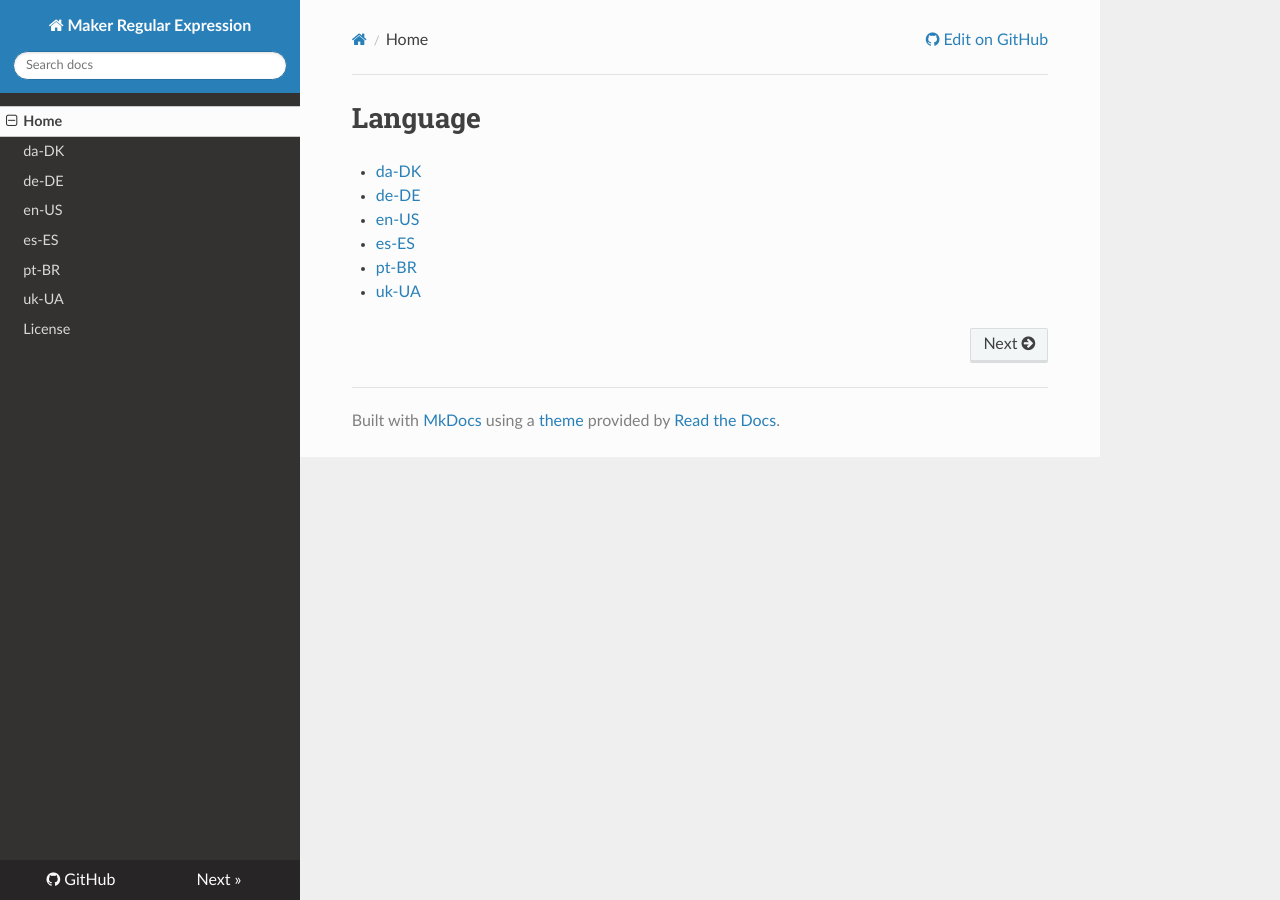
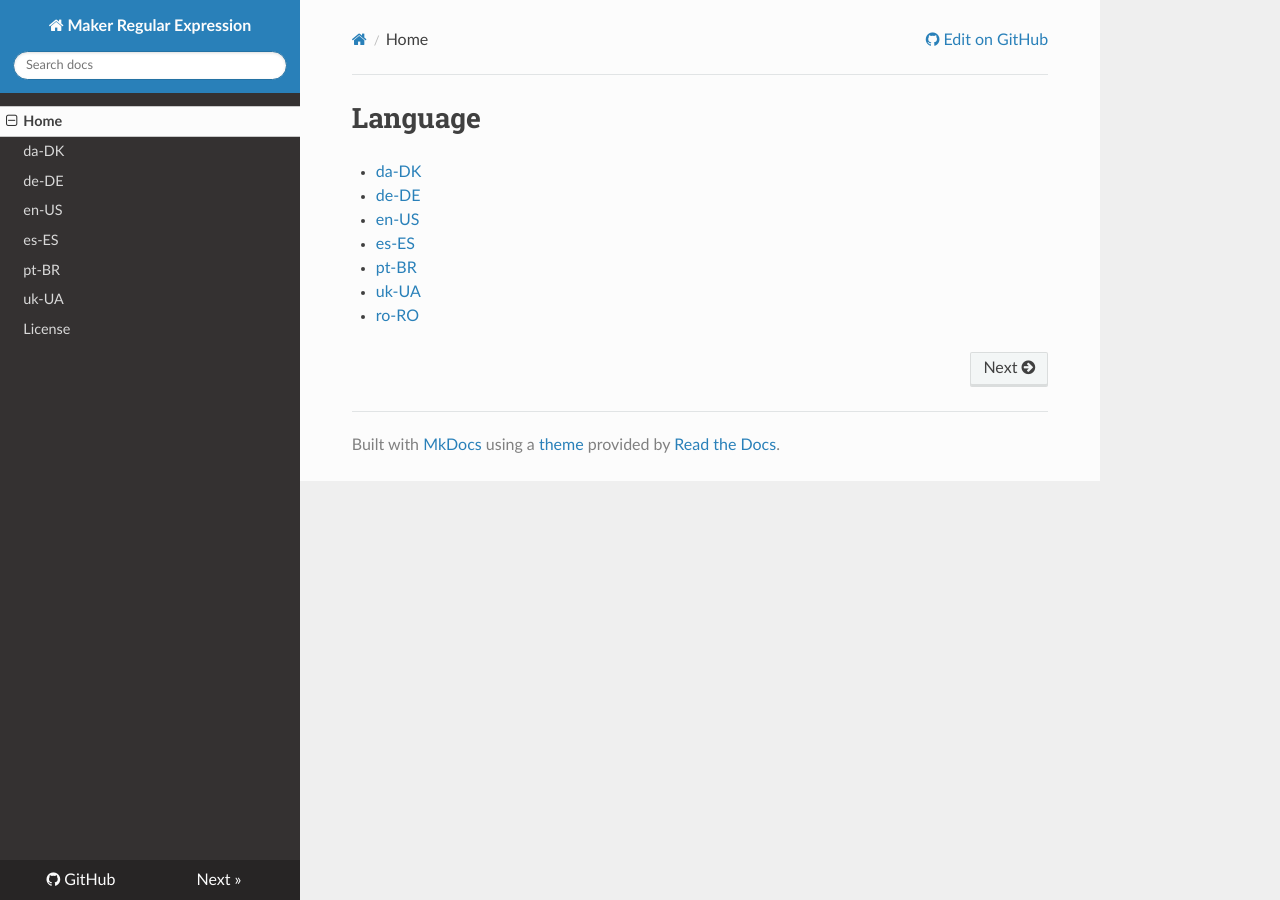
Before and after one commit to alvarofpp/mre, an MkDocs documentation site: the page built from docs/index.md, in a window 1280 px wide. Built offline with MkDocs 1.6.1, drawn with Linux system fonts in a browser that asks for light colours; nearby versions of some CDN libraries.

```diff
--- a/docs/index.md
+++ b/docs/index.md
@@ -6,3 +6,4 @@
 - [es-ES](es_ES)
 - [pt-BR](pt_BR)
 - [uk-UA](uk_UA)
+- [ro-RO](ro_RO)
```
